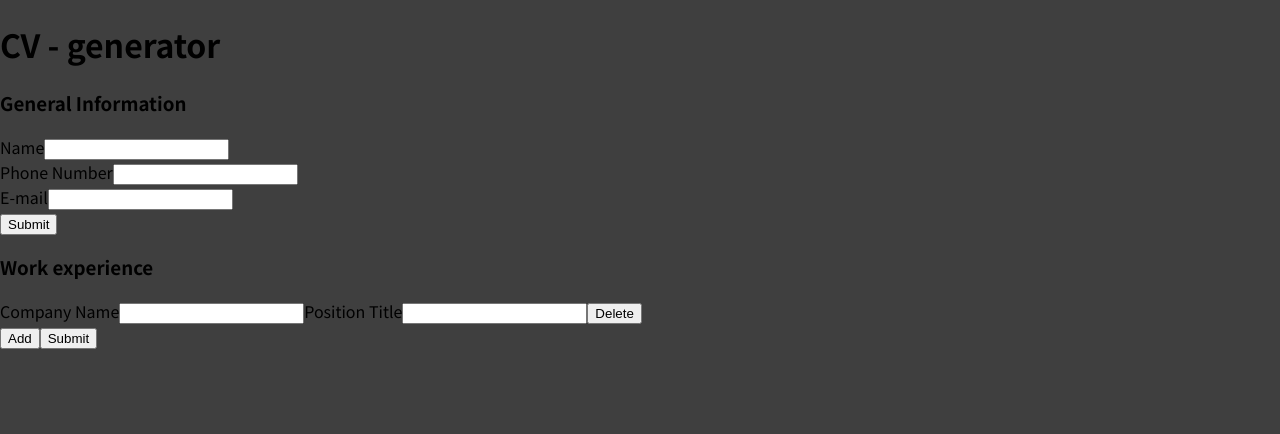
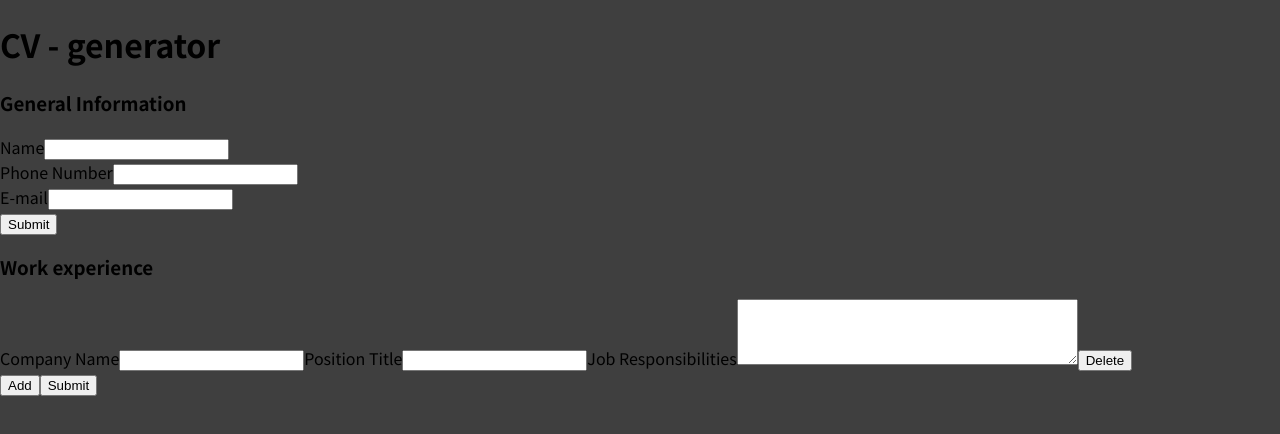
Before and after one commit to Piperski13/cv-application-generator, a React (Create React App) app: page / in a window 1280 px wide. Shown: the top 434 px of the page. Built offline with nearby package versions, Linux system fonts and the light colour scheme.

Commit message:
Added responsibilites attribute for company

```diff
--- a/src/components/CompanyForm/CompanyForm.js
+++ b/src/components/CompanyForm/CompanyForm.js
@@ -22,6 +22,11 @@ const CompanyForm = (props) => {
           positionLabel: "Position Title",
           name: "positiontitle",
           type: "text",
+        },
+        responsibilities: {
+          value: "",
+          responsibilitiesLabel: "Job Responsibilities",
+          name: "responsibilities",
         },
       },
     ],
@@ -51,6 +56,11 @@ const CompanyForm = (props) => {
         positionLabel: "Position Title",
         name: "positiontitle",
         type: "text",
+      },
+      responsibilities: {
+        value: "",
+        responsibilitiesLabel: "Job Responsibilities",
+        name: "responsibilities",
       },
     };
     setCompanyInformation((prevCompanies) => ({
@@ -110,6 +120,16 @@ const CompanyForm = (props) => {
               value={company.position.value}
               onChange={(e) => handleOnChange(company.companyId, "position", e)}
             />
+            <label>{company.responsibilities.responsibilitiesLabel}</label>
+            <textarea
+              name={company.responsibilities.name}
+              value={company.responsibilities.value}
+              onChange={(e) =>
+                handleOnChange(company.companyId, "responsibilities", e)
+              }
+              rows={4}
+              cols={40}
+            />
             <button onClick={(e) => handleDeleteButton(company.companyId, e)}>
               Delete
             </button>
--- a/src/components/CompanyTable/RenderedCompany.js
+++ b/src/components/CompanyTable/RenderedCompany.js
@@ -1,5 +1,10 @@
 const RenderedCompany = (props) => {
   console.log(props.companyData);
+  //   responsibilities: {
+  //           value: "",
+  //           responsibilitiesLabel: "Job Responsibilities",
+  //           name: "responsibilities",
+  //         }
   return (
     <>
       {props.companyData.map((company, index) => (
@@ -14,6 +19,12 @@ const RenderedCompany = (props) => {
               {company.position.positionLabel}: {company.position.value}
             </td>
           </tr>
+          <tr key={`responsibilities-${index}`}>
+            <td>
+              {company.responsibilities.responsibilitiesLabel}:{" "}
+              {company.responsibilities.value}
+            </td>
+          </tr>
         </>
       ))}
     </>
```
